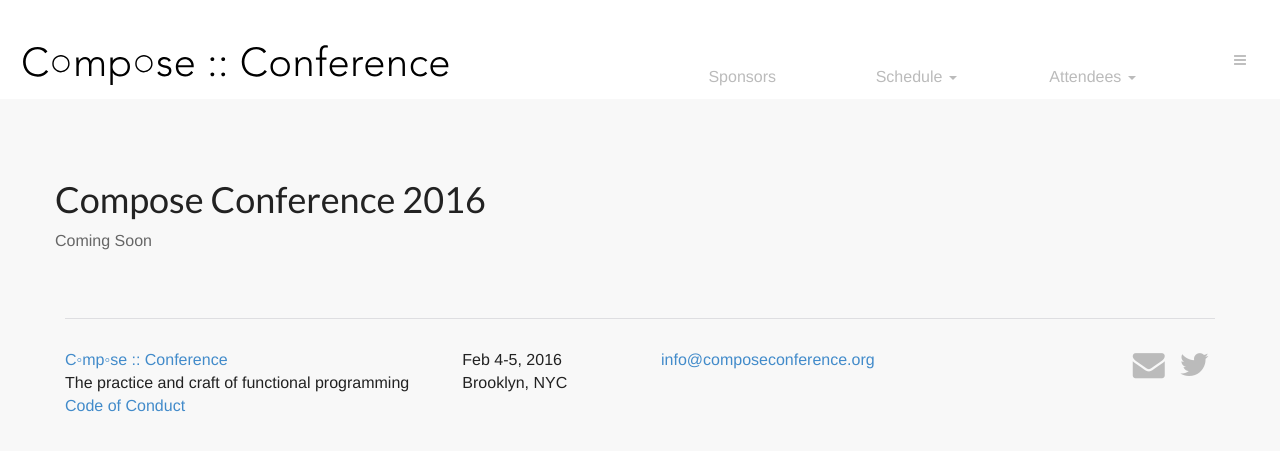
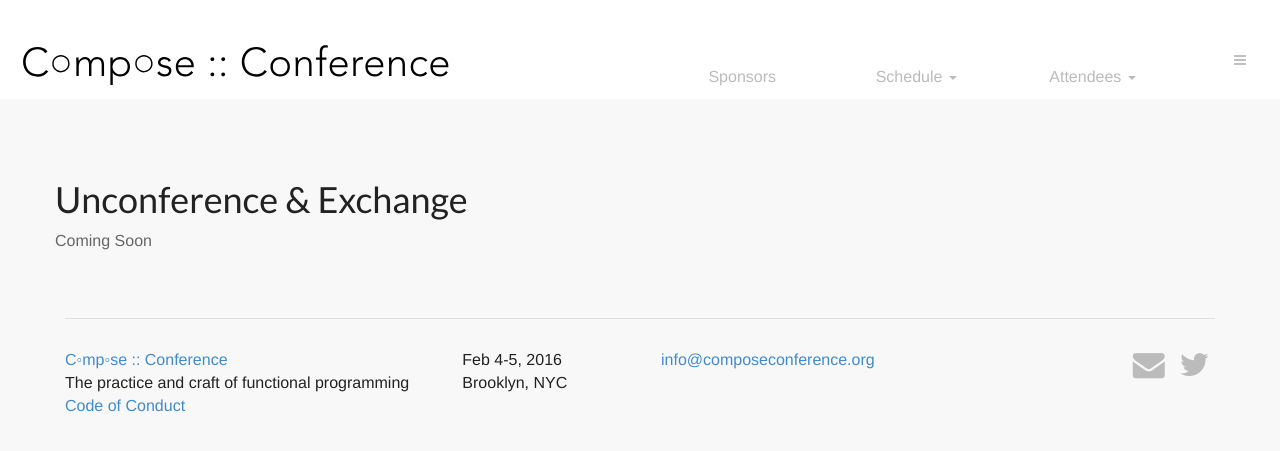
Before and after one commit to ny-haskell/composeconference, a Jekyll site: the page built from 2016/unconference.md, in a window 1280 px wide and 900 px high. Shown: the top 451 px of the window. Built offline with Jekyll 4.4.1, drawn with Linux system fonts in a browser that asks for light colours; Markdown is read by kramdown in place of the engine named in the settings.

Commit message:
retitle unconference page

```diff
--- a/2016/unconference.md
+++ b/2016/unconference.md
@@ -1,6 +1,6 @@
 ---
 layout: page2016
-title: Compose Conference 2016
+title: Unconference & Exchange
 permalink: /2016/unconference/
 ---
 
```
